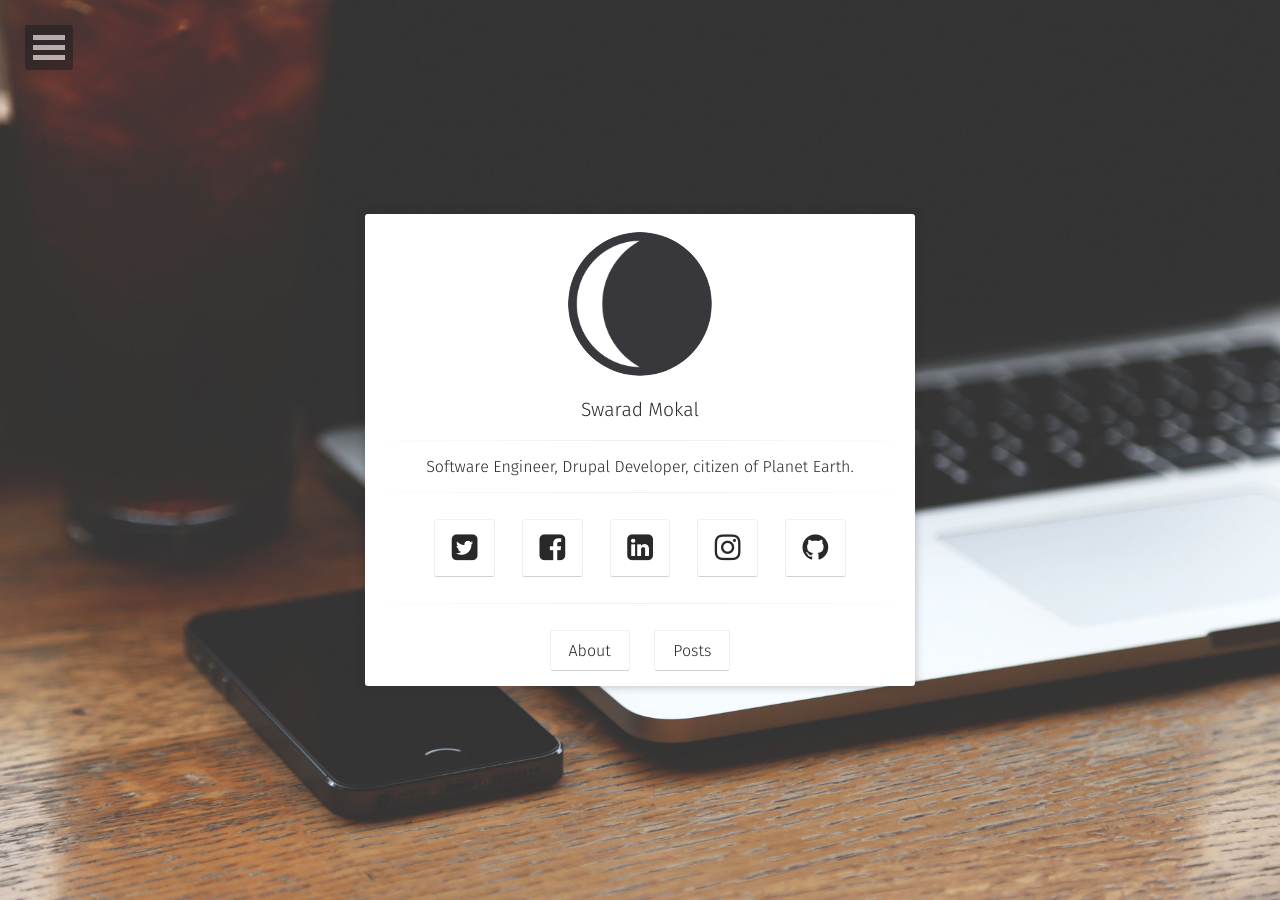
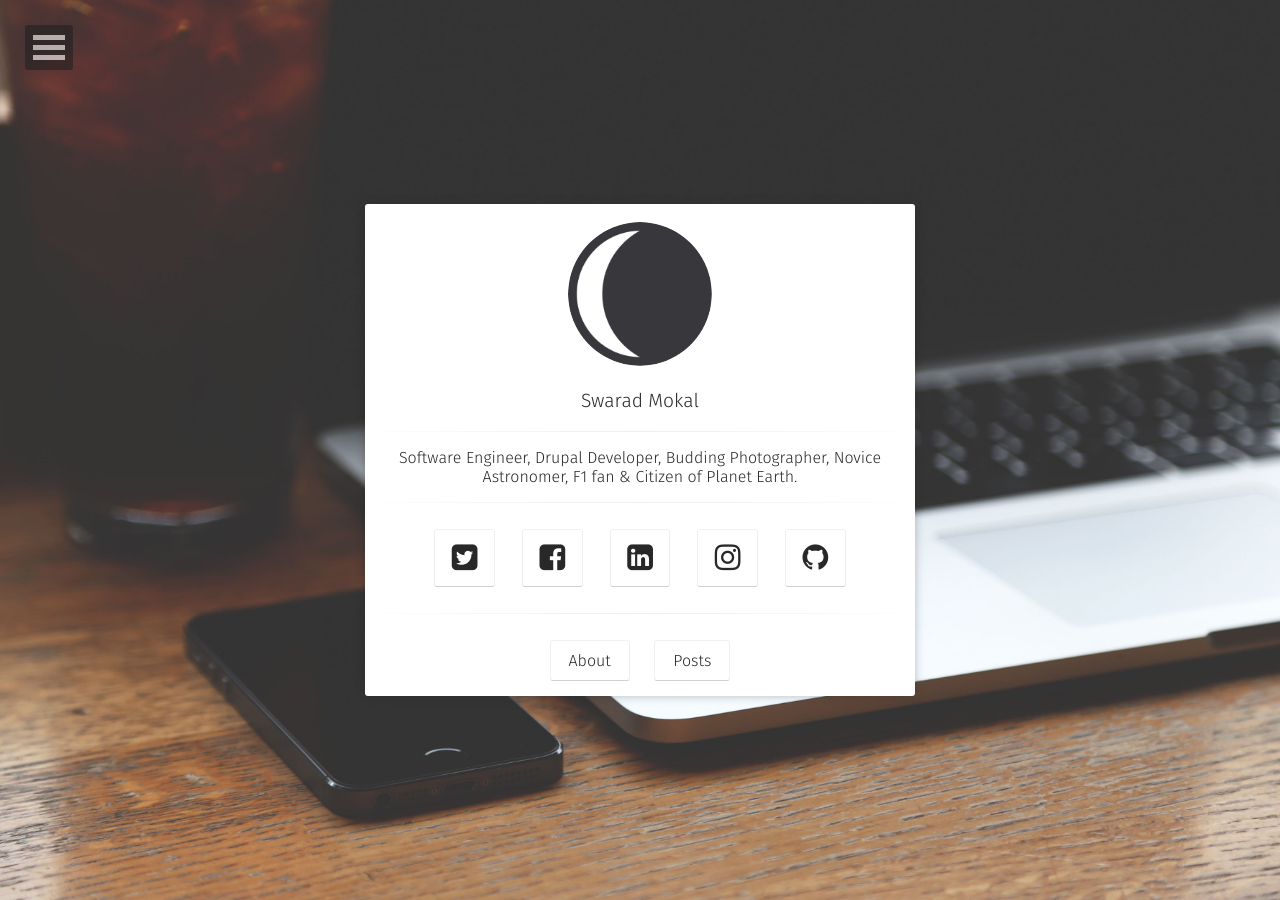
Before and after one commit to swarad07/swarad07.moon, a Jekyll site: the page built from index.html, in a window 1280 px wide. Built offline with Jekyll 4.4.1, drawn with Linux system fonts in a browser that asks for light colours; some web fonts are replaced.

```diff
--- a/_config.yml
+++ b/_config.yml
@@ -1,6 +1,6 @@
 # Site
 title:              Swarad Mokal
-bio:                'Software Engineer, Drupal Developer, citizen of Planet Earth.'
+bio:                'Software Engineer, Drupal Developer, Budding Photographer, Novice Astronomer, F1 fan & Citizen of Planet Earth.'
 reading_time:       true
 words_per_minute:   200
 logo:               'assets/img/logo.png'
@@ -25,7 +25,7 @@ sass:
   style:            compressed
 
 # Comments
-disqus_shortname:   taylantatli
+disqus_shortname:   swarad07
 
 # Social
 # if you don't have any of social below, comment the line.
```
